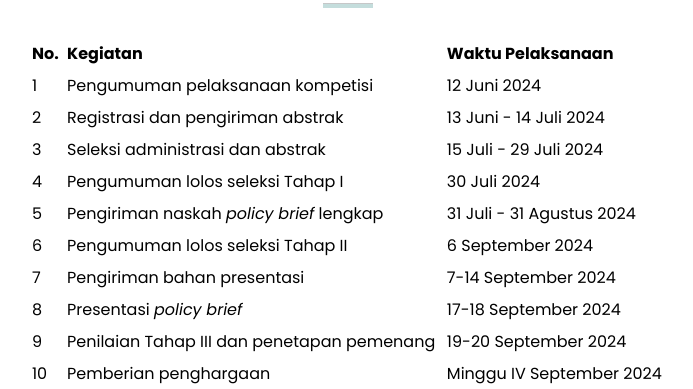
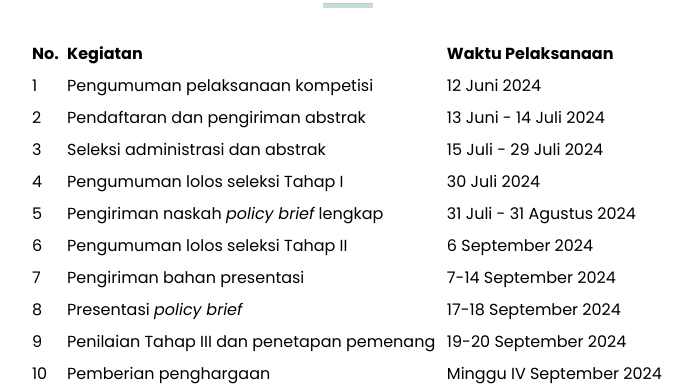
Before and after one commit to GottfriedCP/pb-awards, a Django app: page / in a window 1280 px wide. Shown: the part 1421-1810 px from the top of the page, without its empty margins (292-985 px from the left). Run offline with Django 5.2, Linux system fonts and the light colour scheme; parts of the project's set-up code (start-up, migrations or seed data) failed here and were passed over; some libraries are stand-ins or nearby versions.

Commit message:
informatif

```diff
--- a/hp_awards/templates/hp_awards/home.html
+++ b/hp_awards/templates/hp_awards/home.html
@@ -109,7 +109,7 @@
                     </tr>
                     <tr>
                         <td>2</td>
-                        <td>Registrasi dan pengiriman abstrak</td>
+                        <td>Pendaftaran dan pengiriman abstrak</td>
                         <td>13 Juni - 14 Juli 2024</td>
                     </tr>
                     <tr>
--- a/hp_awards/templates/hp_awards/list_submisi.html
+++ b/hp_awards/templates/hp_awards/list_submisi.html
@@ -5,9 +5,10 @@
 
 {% block body_bl %}
 <div class="container my-5">
-    <h1>Login</h1>
     {% bootstrap_messages %}
     {% if not request.user.is_authenticated %}
+    <h1>Login</h1>
+    Ingin melakukan pendaftaran dan pengiriman abstrak? <a class="color-kemkes" href="{% url 'hp_awards:registrasi' %}">Klik di sini</a>
     <form class="mt-5" method="POST" style="max-width: 640px;">
         {% csrf_token %}
         <div class="mb-3">
@@ -54,6 +55,7 @@
     {% endif %}
 
     {% if submisis %}
+    <h1>Submisi</h1>
     <div class="my-5">
         <table class="table">
             <thead>
```
